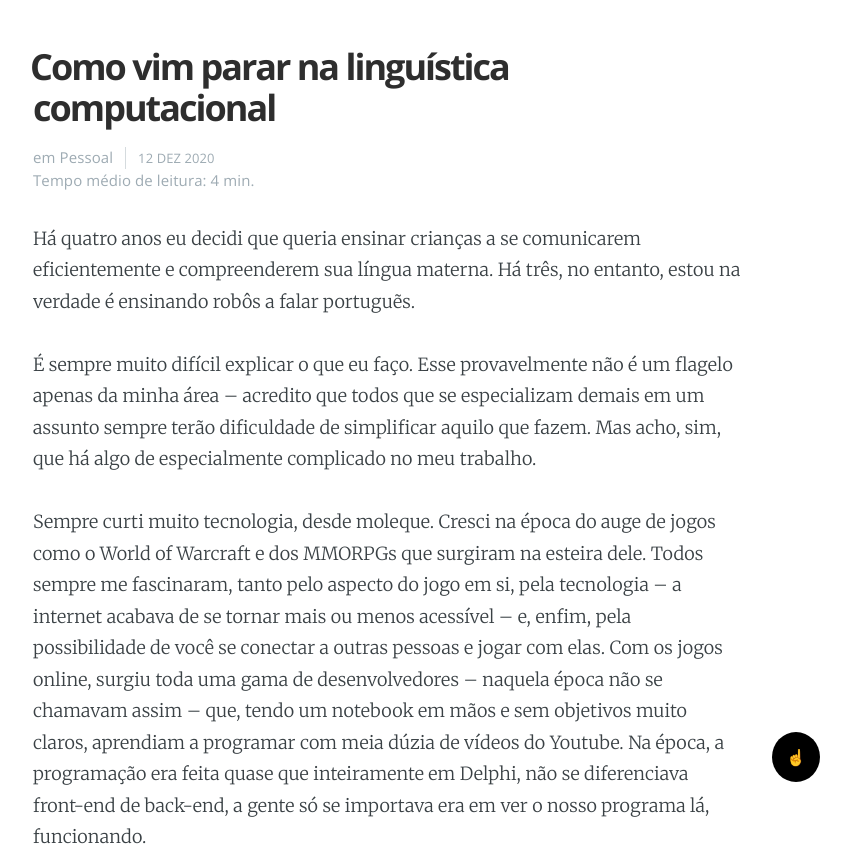
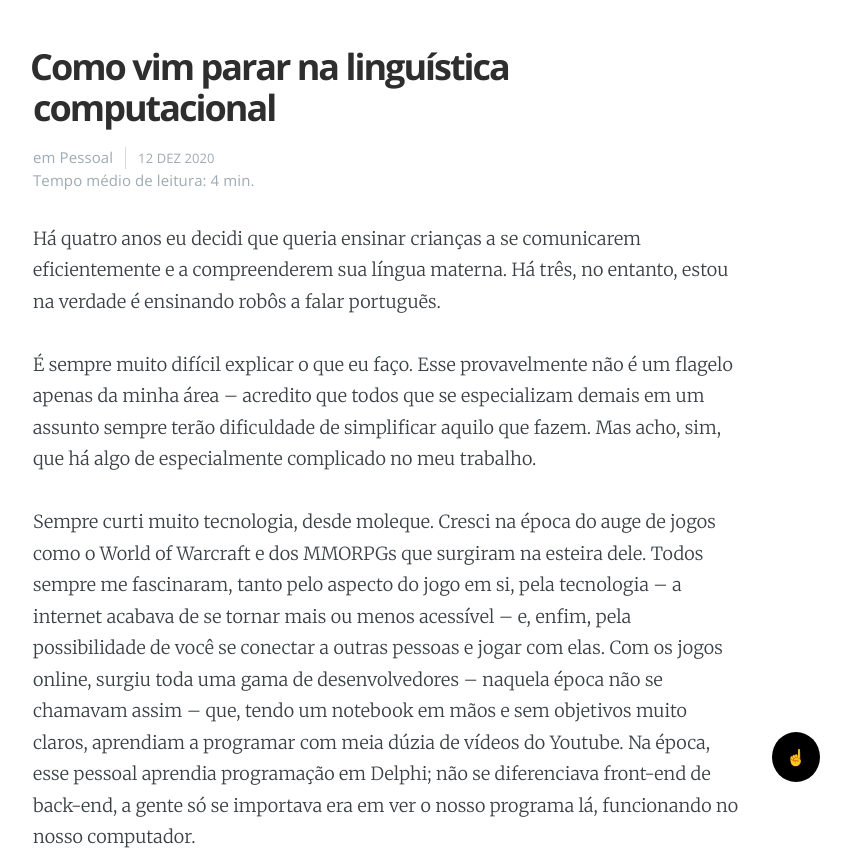
Before and after one commit to alvelvis/alvelvis.github.io, a Jekyll site: the page built from _posts/2020-12-12-como-eu-vim-parar-na-linguistica-computacional.md, in a window 1280 px wide and 900 px high, scrolled down 556 px, cut to the strip 33-900 px from the top of the window. Shown: the whole strip, without its empty margins (252-1103 px from the left). Built offline with Jekyll 4.4.1, drawn with Linux system fonts in a browser that asks for light colours; some of the changed text lies outside the part shown.

Commit message:
first post

```diff
--- a/_config.yml
+++ b/_config.yml
@@ -27,8 +27,8 @@
 \n- Comunicação eficiente e não violenta
 "
 specificskills: "
-\n- Conhecimento de diversas linguagem de programação
-\n- Desenvolvimento back-end (Python, Flask/Django) e front-end (Web e PWA com JavaScript)
+\n- Conhecimento de diversas linguagens de programação
+\n- Desenvolvimento back-end (Python, Flask/Django) e front-end (Web e PWA com JavaScript, Pascal/Lazarus)
 \n- Conhecimento de infraestrutura web (Apache), aprendizado de máquina, Linux e Git
 \n- Usuário experiente e incansável das ferramentas de busca on-line
 "
--- a/_posts/2020-12-12-como-eu-vim-parar-na-linguistica-computacional.md
+++ b/_posts/2020-12-12-como-eu-vim-parar-na-linguistica-computacional.md
@@ -7,14 +7,14 @@
 cover: https://www.veracode.com/sites/default/files/styles/webp_large/public/developer-guide-blog-2.webp?itok=FFkU3ejZ
 ---
 
-Há quatro anos eu decidi que queria ensinar crianças a se comunicarem eficientemente e compreenderem sua língua materna. Há três, no entanto, estou na verdade é ensinando robôs a falar portuguẽs.
+Há quatro anos eu decidi que queria ensinar crianças a se comunicarem eficientemente e a compreenderem sua língua materna. Há três, no entanto, estou na verdade é ensinando robôs a falar portuguẽs.
 
 É sempre muito difícil explicar o que eu faço. Esse provavelmente não é um flagelo apenas da minha área -- acredito que todos que se especializam demais em um assunto sempre terão dificuldade de simplificar aquilo que fazem. Mas acho, sim, que há algo de especialmente complicado no meu trabalho.
 
-Sempre curti muito tecnologia, desde moleque. Cresci na época do auge de jogos como o World of Warcraft e dos MMORPGs que surgiram na esteira dele. Todos sempre me fascinaram, tanto pelo aspecto do jogo em si, pela tecnologia -- a internet acabava de se tornar mais ou menos acessível -- e, enfim, pela possibilidade de você se conectar a outras pessoas e jogar com elas. Com os jogos online, surgiu toda uma gama de desenvolvedores -- naquela época não se chamavam assim -- que, tendo um notebook em mãos e sem objetivos muito claros, aprendiam a programar com meia dúzia de vídeos do Youtube. Na época, a programação era feita quase que inteiramente em Delphi, não se diferenciava front-end de back-end, a gente só se importava era em ver o nosso programa lá, funcionando.
+Sempre curti muito tecnologia, desde moleque. Cresci na época do auge de jogos como o World of Warcraft e dos MMORPGs que surgiram na esteira dele. Todos sempre me fascinaram, tanto pelo aspecto do jogo em si, pela tecnologia -- a internet acabava de se tornar mais ou menos acessível -- e, enfim, pela possibilidade de você se conectar a outras pessoas e jogar com elas. Com os jogos online, surgiu toda uma gama de desenvolvedores -- naquela época não se chamavam assim -- que, tendo um notebook em mãos e sem objetivos muito claros, aprendiam a programar com meia dúzia de vídeos do Youtube. Na época, esse pessoal aprendia programação em Delphi; não se diferenciava front-end de back-end, a gente só se importava era em ver o nosso programa lá, funcionando no nosso computador.
 
-Acabei me envolvendo demais com o Delphi, por mais que conceitos de engenharia de software não fossem nem um pouco familiares. Aprendi muito, me tornei um usuário contumaz do Google como poucos, decorei muitas funções, enfim, eu sabia fazer aquilo funcionar. Mas, à medida que fui crescendo, precisei pensar naquilo com que realmente queria trabalhar -- e a resposta sempre me foi clara: com pessoas, nas humanidades. E o aspecto de como as pessoas falavam, manuseavam sua (ou outras) línguas, era particularmente fascinante para mim. Por exemplo, quando eu estudava sintaxe na escola, eu sempre me perguntava se de fato aquelas regras e classificações sintagmáticas -- sujeito, predicado, objeto -- eram mesmo assim tão rígidas, presentes na língua ou na nossa mente e moldando nossa fala. No Pascal, linguagem de programação que aprendi nos tempos de Delphi, um erro de sintaxe significa que o programa não vai ser compilado. E na língua portuguesa? O preço seria não sermos entendidos?
+Acabei me envolvendo demais com o Delphi, por mais que conceitos de engenharia de software não me fossem nem um pouco familiares. Aprendi muito, me tornei um usuário contumaz do Google como poucos, decorei muitas funções, enfim, eu sabia fazer aquilo funcionar. Mas, à medida que fui crescendo, precisei pensar naquilo com que realmente queria trabalhar -- e a resposta sempre me foi clara: com pessoas, nas humanidades. E o aspecto de como as pessoas falavam, manuseavam sua (ou outras) línguas, era particularmente fascinante para mim. Por exemplo, quando eu estudava sintaxe na escola, eu sempre me perguntava se de fato aquelas regras e classificações sintagmáticas -- sujeito, predicado, objeto -- eram mesmo assim tão rígidas, presentes na língua ou na nossa mente e moldando nossa fala. No Pascal, linguagem de programação que aprendi nos tempos de Delphi, um erro de sintaxe significa que o programa não vai ser compilado. E na língua portuguesa? O preço seria não sermos entendidos?
 
 Vim parar no curso de Letras. O meu interesse era a Linguística -- fazer ciência com linguagem. Investigar nosso pensamento, nossos usos linguísticos e como a interação se dá. Dei aula de inglês, de português, de redação. Sempre com muito zelo, gosto disso. Mas veja só: descobri que, dentro da Linguística, havia uma área chamada Linguística Computacional. Eu podia, assim, utilizar métodos computacionais para estudar línguas humanas. Foi coisa de um mês e eu já estava quase dominando Python, linguagem de programação que descobri ser a queridinha dos pesquisadores dessa área. Foram os 30 dias mais intensos da minha vida -- como em um flash, todo o meu conhecimento adquirido enquanto criança voltava pra superfície da mente. Vivia de estabelecer comparações entre tudo o que eu já sabia de tecnologia -- embora estivesse perdido no passado há muito -- e tudo o que eu aprendia naquele que veio a ser o meu primeiro estágio em LC, em um departamento de informática.
 
-E, bem, essa é outra questão interessante: a área da LC (ou, mais especificamente, o Processamento de Linguagem Natural) é dominada por pessoas da informática. E embora eu também curta tecnologia, meu fascínio é sobre a linguagem e sobre a sociedade -- não me considero apenas um desenvolvedor de sistemas que falam. Mas isso, assim como tantos outros assuntos, podem ser discutidos em outro momento.
+E, bem, essa é outra questão interessante: a área da LC (ou, mais especificamente, o Processamento de Linguagem Natural) é dominada por pessoas da informática. E embora eu também curta tecnologia, meu fascínio é sobre a linguagem e sobre a sociedade -- não me considero apenas um desenvolvedor de sistemas que falam. Mas isso, assim como tantos outros assuntos, pode ser discutido em outro momento.
```
